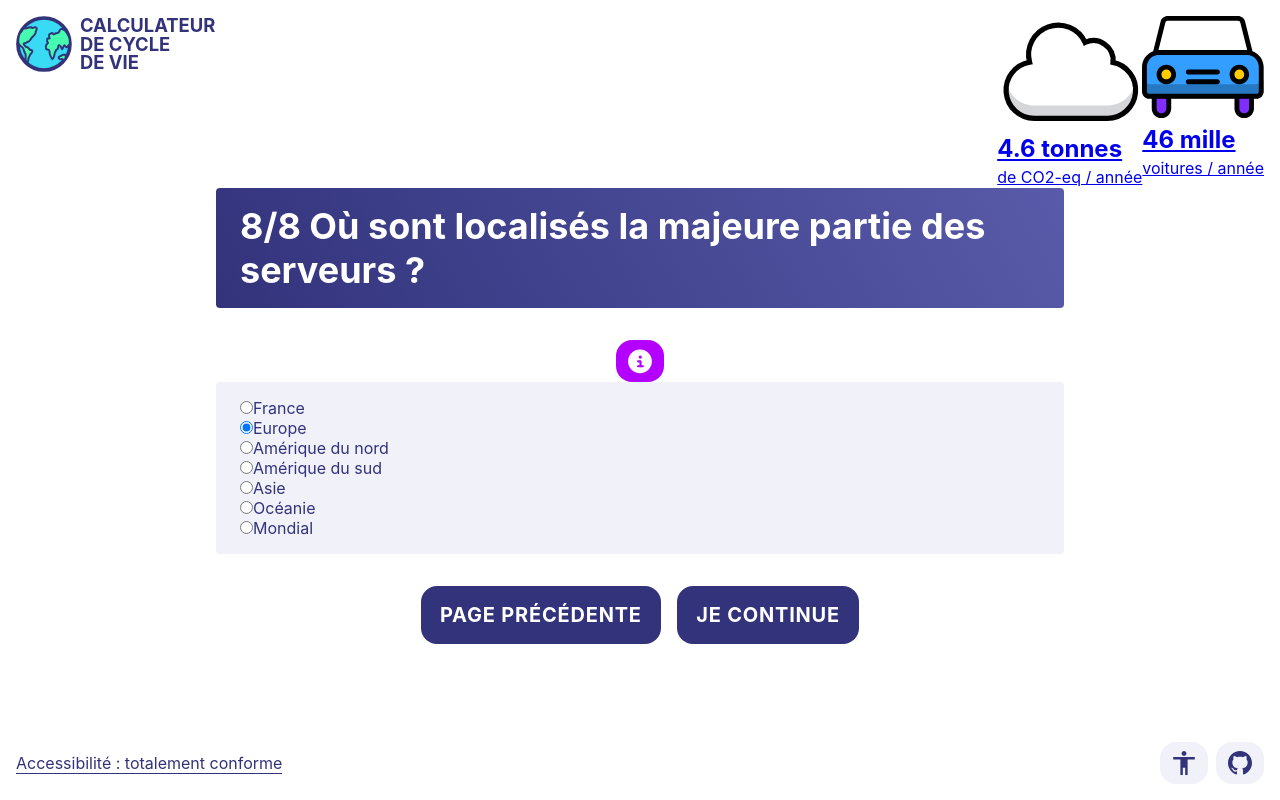
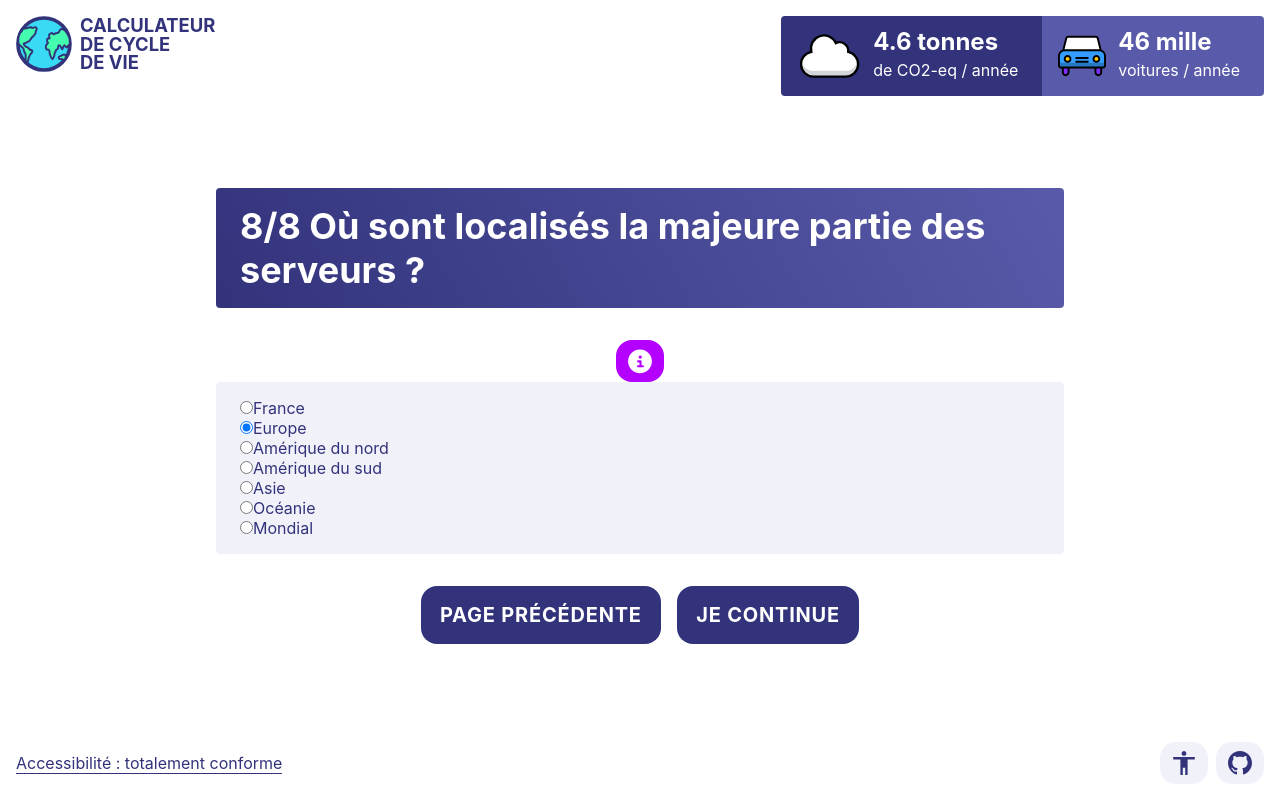
Before and after one commit to adrienloup/lcc, a React (Vite) app: page /lcc/question/localisation-serveurs in a window 1280 px wide. Built offline with nearby package versions, Linux system fonts and the light colour scheme.

Commit message:
Initialize lcc project

```diff
--- a/src/components/molecules/Scorebar/Scorebar.scss
+++ b/src/components/molecules/Scorebar/Scorebar.scss
@@ -6,8 +6,8 @@
   display: flex;
   padding: 1rem;
 
-  .score-by-year,
-  .score-by-user {
+  .score-co2-eq,
+  .score-car {
     position: relative;
     display: flex;
     align-items: center;
@@ -27,7 +27,7 @@
     }
   }
 
-  .score-by-year {
+  .score-co2-eq {
     background-color: var(--darktestColor);
     border-top-left-radius: .25rem;
     border-bottom-left-radius: .25rem;
@@ -38,7 +38,7 @@
     }
   }
 
-  .score-by-user {
+  .score-car {
     background-color: var(--darkColor);
     border-top-right-radius: .25rem;
     border-bottom-right-radius: .25rem;
```
